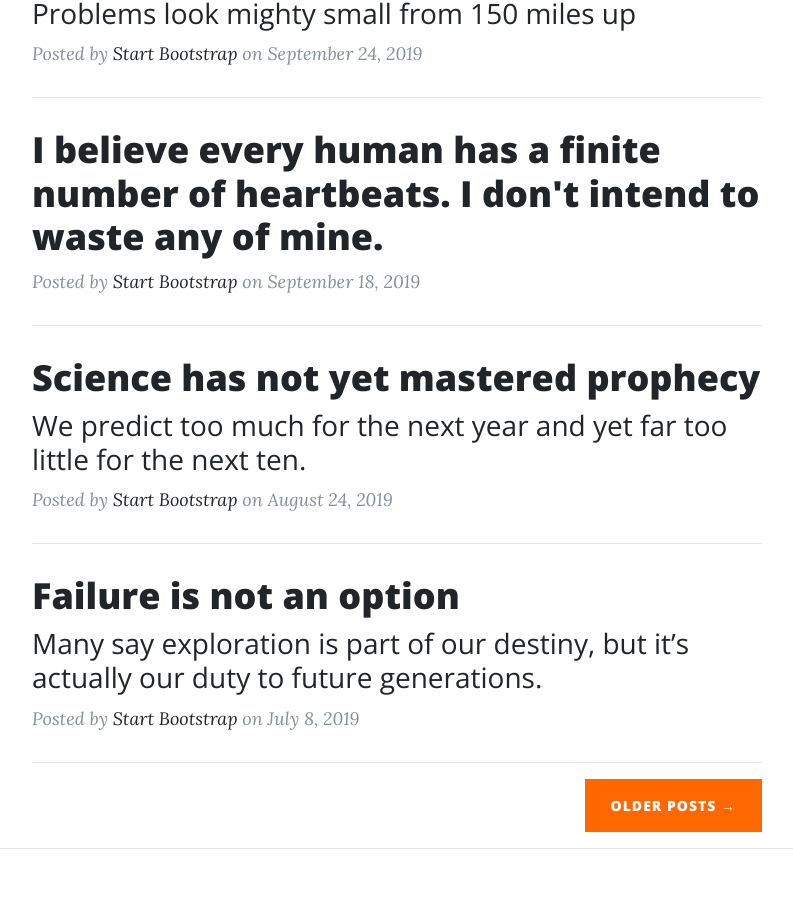
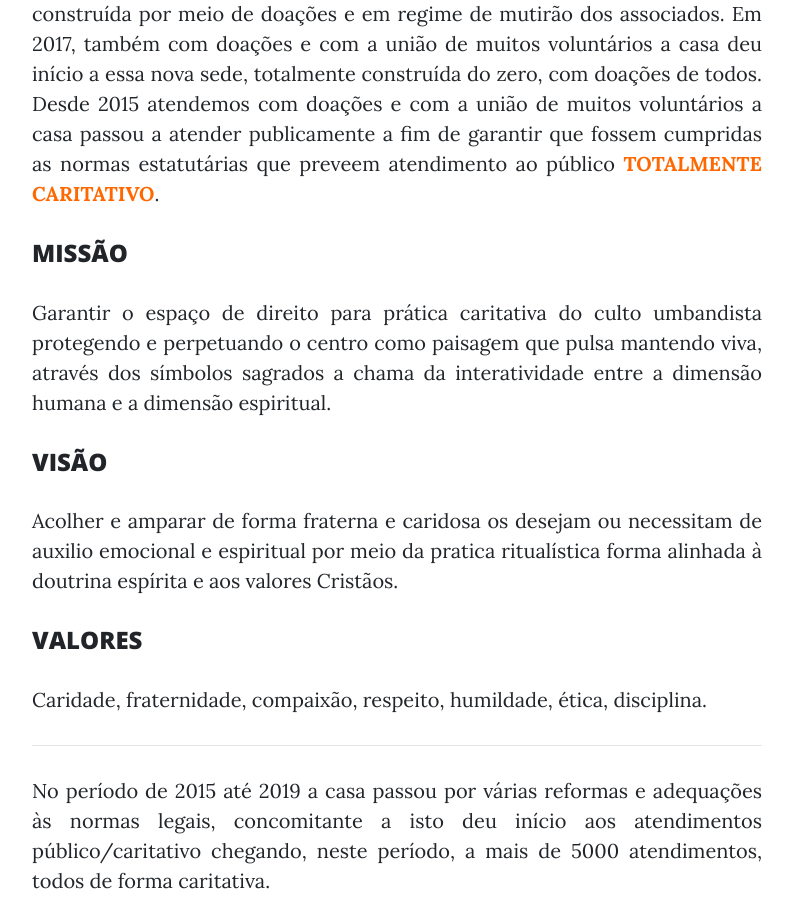
Before and after one commit to alexrese/cam, a website: page index.html in a window 1280 px wide. Shown: the part 712-1621 px from the top of the page, without its empty margins (243-1036 px from the left). Drawn offline with nearby package versions, Linux system fonts and the light colour scheme.

Commit message:
página inicial e menus

```diff
--- /dev/null
+++ b/css/style.css
@@ -0,0 +1,4 @@
+.spotlight-text{
+    color: #ff6801;
+    font-weight: 600;
+}
--- a/index.html
+++ b/index.html
@@ -10,18 +10,25 @@
 
   <title>CAM</title>
 
-  <link rel="shortcut icon" type="image/png" href="img/favicon.jpg"/>
+  <link rel="shortcut icon" type="image/png" href="img/favicon.jpg" />
 
   <!-- Bootstrap core CSS -->
   <link href="vendor/bootstrap/css/bootstrap.min.css" rel="stylesheet">
 
   <!-- Custom fonts for this template -->
   <link href="vendor/fontawesome-free/css/all.min.css" rel="stylesheet" type="text/css">
-  <link href='https://fonts.googleapis.com/css?family=Lora:400,700,400italic,700italic' rel='stylesheet' type='text/css'>
-  <link href='https://fonts.googleapis.com/css?family=Open+Sans:300italic,400italic,600italic,700italic,800italic,400,300,600,700,800' rel='stylesheet' type='text/css'>
+  <link href='https://fonts.googleapis.com/css?family=Lora:400,700,400italic,700italic' rel='stylesheet'
+    type='text/css'>
+  <link
+    href='https://fonts.googleapis.com/css?family=Open+Sans:300italic,400italic,600italic,700italic,800italic,400,300,600,700,800'
+    rel='stylesheet' type='text/css'>
 
   <!-- Custom styles for this template -->
   <link href="css/clean-blog.css" rel="stylesheet">
+
+
+  <!-- CSS personanlizado -->
+  <link href="css/style.css" rel="stylesheet">
 
 </head>
 
@@ -31,23 +38,25 @@
   <nav class="navbar navbar-expand-lg navbar-light fixed-top" id="mainNav">
     <div class="container">
       <a class="navbar-brand" href="index.html">CAM</a>
-      <button class="navbar-toggler navbar-toggler-right" type="button" data-toggle="collapse" data-target="#navbarResponsive" aria-controls="navbarResponsive" aria-expanded="false" aria-label="Toggle navigation">
+      <button class="navbar-toggler navbar-toggler-right" type="button" data-toggle="collapse"
+        data-target="#navbarResponsive" aria-controls="navbarResponsive" aria-expanded="false"
+        aria-label="Toggle navigation">
         Menu
         <i class="fas fa-bars"></i>
       </button>
       <div class="collapse navbar-collapse" id="navbarResponsive">
         <ul class="navbar-nav ml-auto">
           <li class="nav-item">
-            <a class="nav-link" href="index.html">Home</a>
+            <a class="nav-link" href="index.html">Inicio</a>
           </li>
           <li class="nav-item">
-            <a class="nav-link" href="about.html">About</a>
+            <a class="nav-link" href="about.html">Sobre</a>
           </li>
           <li class="nav-item">
-            <a class="nav-link" href="post.html">Sample Post</a>
+            <a class="nav-link" href="post.html">Mensagens</a>
           </li>
           <li class="nav-item">
-            <a class="nav-link" href="contact.html">Contact</a>
+            <a class="nav-link" href="contact.html">Contato</a>
           </li>
         </ul>
       </div>
@@ -55,7 +64,7 @@
   </nav>
 
   <!-- Page Header -->
-  <header class="masthead" style="background-image: url('img/home-bg.jpg')">
+  <header class="masthead" style="background-image: url('img/inicio.png')">
     <div class="overlay"></div>
     <div class="container">
       <div class="row">
@@ -74,62 +83,59 @@
     <div class="row">
       <div class="col-lg-8 col-md-10 mx-auto">
         <div class="post-preview">
-          <a href="post.html">
           <h2 class="post-title">
-              Man must explore, and this is exploration at its greatest
+            Casa Espírita Centro de Apoio Meirelles
           </h2>
-            <h3 class="post-subtitle">
-              Problems look mighty small from 150 miles up
+          <!-- <h3 class="post-subtitle"> -->
+          <p class="text-justify">
+            A Casa foi fundada em 10 de janeiro de 2015 com da prática da caridade
+            nos trabalhos espirituais do Espiritismo e da Umbanda. A sede da então casa foi construída por meio de
+            doações e em regime de mutirão dos associados. Em 2017, também com doações e com a união de muitos
+            voluntários a casa deu início a essa nova sede, totalmente construída do zero, com doações de todos. Desde
+            2015 atendemos com doações e com a união de muitos voluntários a casa passou a atender publicamente a fim
+            de garantir que fossem cumpridas as normas estatutárias que preveem atendimento ao público <span
+              class="spotlight-text">TOTALMENTE
+              CARITATIVO</span>.
+          </p>
+          <h4 class="">MISSÃO</h4>
+          <p class="text-justify">
+            Garantir o espaço de direito para prática caritativa do culto umbandista protegendo e perpetuando
+            o centro como paisagem que pulsa mantendo viva, através dos símbolos sagrados a chama da interatividade
+            entre a dimensão humana e a dimensão espiritual.
+          </p>
+          <h4 class="">VISÃO</h4>
+          <p class="text-justify">
+            Acolher e amparar de forma fraterna e caridosa os desejam ou necessitam de auxilio emocional e
+            espiritual por meio da pratica ritualística forma alinhada à doutrina espírita e aos valores Cristãos.
+          </p>
+          <h4 class="">VALORES</h4>
+          <p class="text-justify">
+            Caridade, fraternidade, compaixão, respeito, humildade, ética, disciplina.
+          </p>
+          <hr>
+          <p class="text-justify">
+            No período de 2015 até 2019 a casa passou por várias reformas e adequações às normas legais, concomitante
+            a isto deu início aos atendimentos público/caritativo chegando, neste período, a mais de 5000
+            atendimentos, todos de forma caritativa.</p>
+          <p class="text-justify">
+            Atualmente não somos afiliados a nem um tipo de associação, sendo assim não temos nem uma verba, a não ser
+            a sua contribuição e a ajuda mensal dos trabalhadores da casa, lembrando que nossas instalações não são
+            próprias, onde assim temos um valor mensal a pagar, do aluguel, onde a ajuda vem de sua doação.
+            A Casa Espirita Centro de Apoio Meirelles, está de portas abertas para acolhê-lo durante as sessões
+            realizadas nas quartas-feiras com senhas liberadas as 18:30 e início dos trabalhos as 19:00 nas
+            sextas-feiras com senhas liberadas as 19:00 e início dos trabalhos pontualmente as 20hs.
+          </p>
           </h3>
-          </a>
-          <p class="post-meta">Posted by
-            <a href="#">Start Bootstrap</a>
-            on September 24, 2019</p>
+          <p class="post-meta">Postado por:
+            <a href="#">Equipe CAM,</a>
+            em 10 de Janeiro de 2020</p>
         </div>
         <hr>
-        <div class="post-preview">
-          <a href="post.html">
-            <h2 class="post-title">
-              I believe every human has a finite number of heartbeats. I don't intend to waste any of mine.
-            </h2>
-          </a>
-          <p class="post-meta">Posted by
-            <a href="#">Start Bootstrap</a>
-            on September 18, 2019</p>
-        </div>
-        <hr>
-        <div class="post-preview">
-          <a href="post.html">
-            <h2 class="post-title">
-              Science has not yet mastered prophecy
-            </h2>
-            <h3 class="post-subtitle">
-              We predict too much for the next year and yet far too little for the next ten.
-            </h3>
-          </a>
-          <p class="post-meta">Posted by
-            <a href="#">Start Bootstrap</a>
-            on August 24, 2019</p>
-        </div>
-        <hr>
-        <div class="post-preview">
-          <a href="post.html">
-            <h2 class="post-title">
-              Failure is not an option
-            </h2>
-            <h3 class="post-subtitle">
-              Many say exploration is part of our destiny, but it’s actually our duty to future generations.
-            </h3>
-          </a>
-          <p class="post-meta">Posted by
-            <a href="#">Start Bootstrap</a>
-            on July 8, 2019</p>
-        </div>
-        <hr>
+
         <!-- Pager -->
-        <div class="clearfix">
+        <!-- <div class="clearfix">
           <a class="btn btn-primary float-right" href="#">Older Posts &rarr;</a>
-        </div>
+        </div> -->
       </div>
     </div>
   </div>
```
Also changed, not shown: about.html (+6 -4 lines), contact.html (+8 -4 lines), post.html (+6 -4 lines), img/inicio.png (added). Lines whose indentation alone changed are shown as unchanged.
